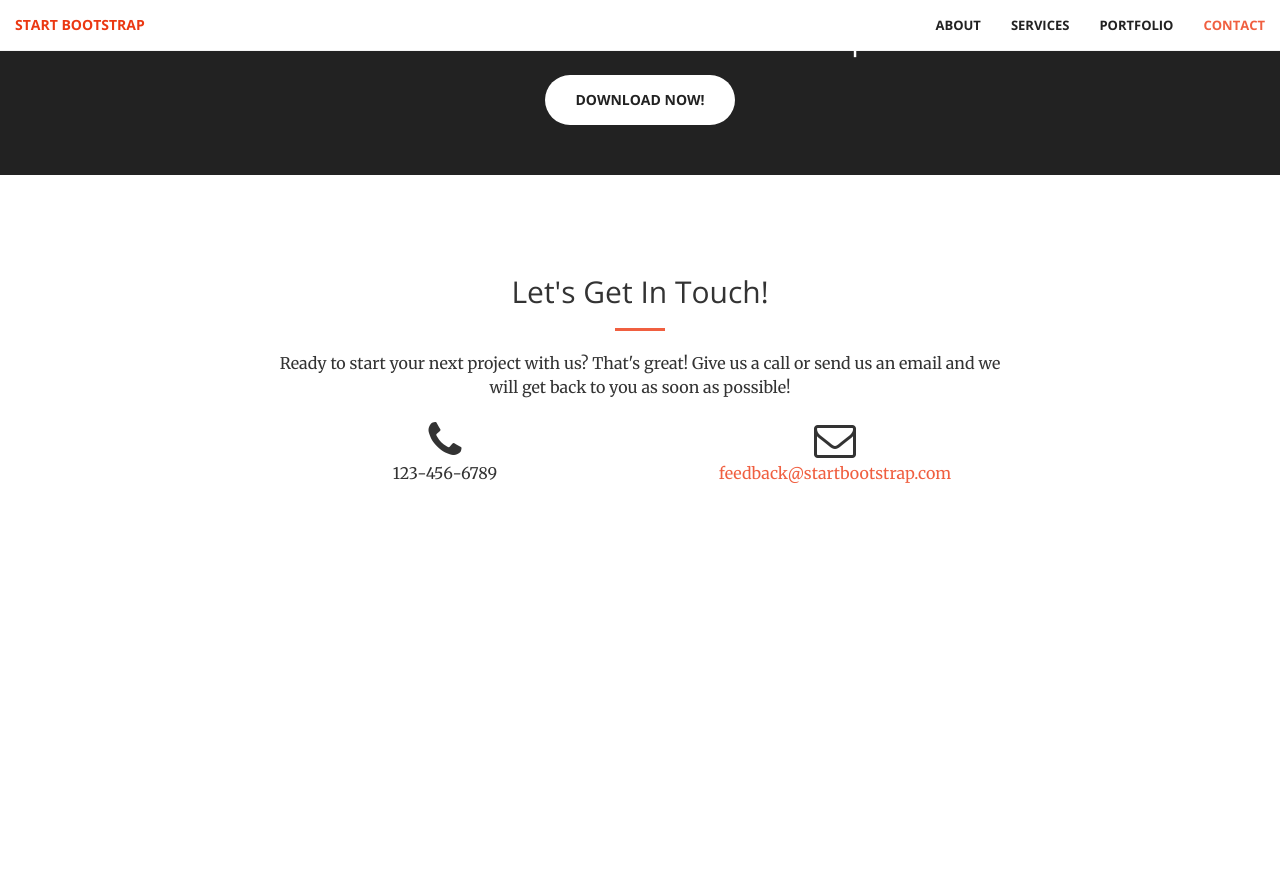
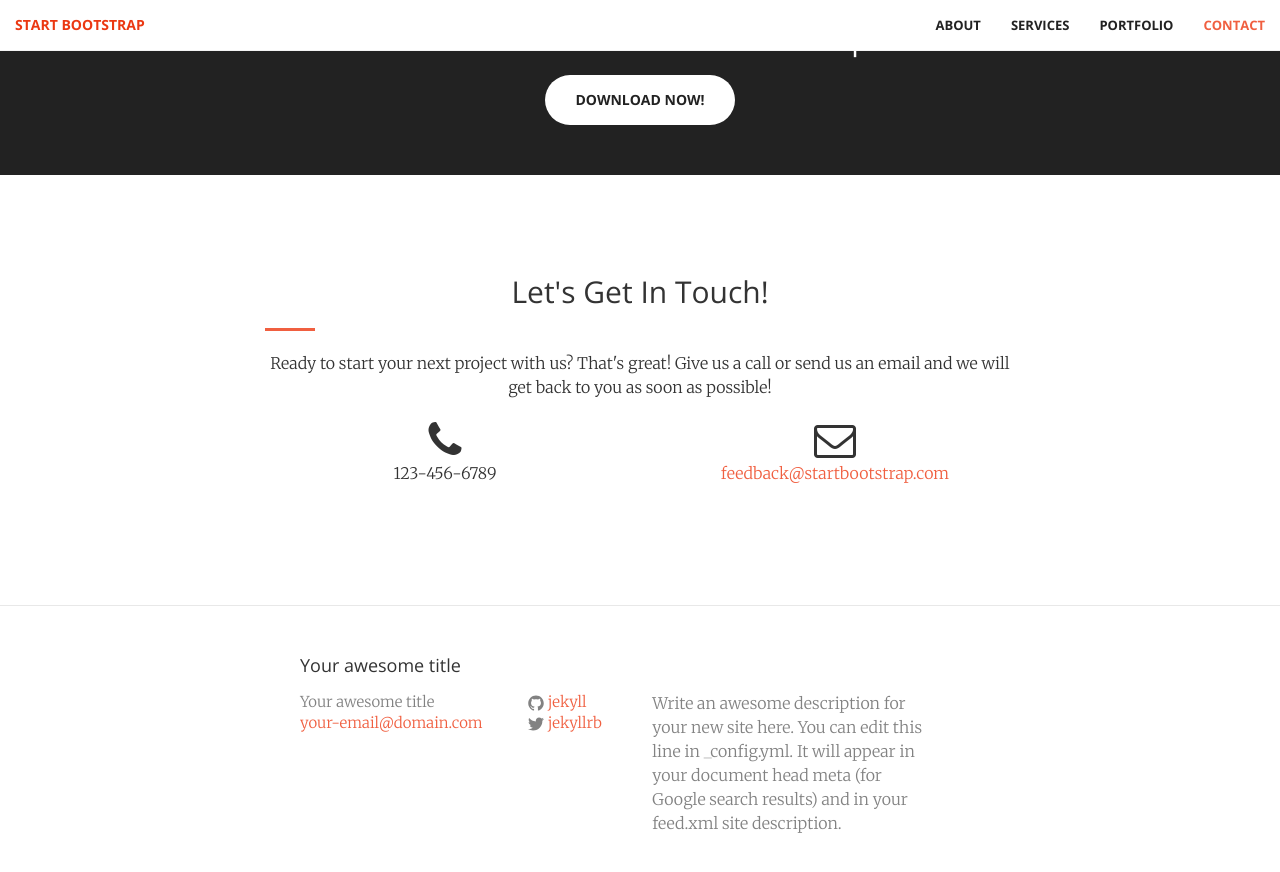
Before and after one commit to startuphouseoakland/startuphouseoakland.github.io, a Jekyll site: the page built from index.html, in a window 1280 px wide and 900 px high, scrolled down 2262 px. Shown: the top 872 px of the window. Built offline with Jekyll 4.4.1, drawn with Linux system fonts in a browser that asks for light colours; before the commit the page ends 2867 px from its top, so only the background shows below that.

Commit message:
Use template and add google analytics

```diff
--- a/_includes/footer.html
+++ b/_includes/footer.html
@@ -52,4 +52,13 @@
 
   </div>
 
+  <script>
+   (function(i,s,o,g,r,a,m){i['GoogleAnalyticsObject']=r;i[r]=i[r]||function(){
+   (i[r].q=i[r].q||[]).push(arguments)},i[r].l=1*new Date();a=s.createElement(o),
+   m=s.getElementsByTagName(o)[0];a.async=1;a.src=g;m.parentNode.insertBefore(a,m)
+   })(window,document,'script','//www.google-analytics.com/analytics.js','ga');
+   ga('create', 'UA-64196105-1', 'auto');
+   ga('send', 'pageview');
+  </script>
+
 </footer>
--- a/_includes/head.html
+++ b/_includes/head.html
@@ -9,4 +9,26 @@
   <link rel="stylesheet" href="{{ "/css/main.css" | prepend: site.baseurl }}">
   <link rel="canonical" href="{{ page.url | replace:'index.html','' | prepend: site.baseurl | prepend: site.url }}">
   <link rel="alternate" type="application/rss+xml" title="{{ site.title }}" href="{{ "/feed.xml" | prepend: site.baseurl | prepend: site.url }}" />
+  <!-- Bootstrap Core CSS -->
+  <link rel="stylesheet" href="css/bootstrap.min.css" type="text/css">
+
+  <!-- Custom Fonts -->
+  <link href='http://fonts.googleapis.com/css?family=Open+Sans:300italic,400italic,600italic,700italic,800italic,400,300,600,700,800' rel='stylesheet' type='text/css'>
+  <link href='http://fonts.googleapis.com/css?family=Merriweather:400,300,300italic,400italic,700,700italic,900,900italic' rel='stylesheet' type='text/css'>
+  <link rel="stylesheet" href="font-awesome/css/font-awesome.min.css" type="text/css">
+
+  <!-- Plugin CSS -->
+  <link rel="stylesheet" href="css/animate.min.css" type="text/css">
+
+  <!-- Custom CSS -->
+  <link rel="stylesheet" href="css/creative.css" type="text/css">
+
+  <!-- HTML5 Shim and Respond.js IE8 support of HTML5 elements and media queries -->
+  <!-- WARNING: Respond.js doesn't work if you view the page via file:// -->
+  <!--[if lt IE 9]>
+      <script src="https://oss.maxcdn.com/libs/html5shiv/3.7.0/html5shiv.js"></script>
+      <script src="https://oss.maxcdn.com/libs/respond.js/1.4.2/respond.min.js"></script>
+  <![endif]-->
+
+
 </head>
--- a/_layouts/default.html
+++ b/_layouts/default.html
@@ -1,20 +1,12 @@
 <!DOCTYPE html>
-<html>
+<html lang="en">
 
   {% include head.html %}
 
-  <body>
-
-    {% include header.html %}
-
-    <div class="page-content">
-      <div class="wrapper">
-        {{ content }}
-      </div>
-    </div>
+  <body id="page-top">
+    {{ content }}
 
     {% include footer.html %}
-
   </body>
 
 </html>
--- a/index.html
+++ b/index.html
@@ -1,40 +1,6 @@
-<!DOCTYPE html>
-<html lang="en">
-
-<head>
-
-    <meta charset="utf-8">
-    <meta http-equiv="X-UA-Compatible" content="IE=edge">
-    <meta name="viewport" content="width=device-width, initial-scale=1">
-    <meta name="description" content="">
-    <meta name="author" content="">
-
-    <title>Creative - Start Bootstrap Theme</title>
-
-    <!-- Bootstrap Core CSS -->
-    <link rel="stylesheet" href="css/bootstrap.min.css" type="text/css">
-
-    <!-- Custom Fonts -->
-    <link href='http://fonts.googleapis.com/css?family=Open+Sans:300italic,400italic,600italic,700italic,800italic,400,300,600,700,800' rel='stylesheet' type='text/css'>
-    <link href='http://fonts.googleapis.com/css?family=Merriweather:400,300,300italic,400italic,700,700italic,900,900italic' rel='stylesheet' type='text/css'>
-    <link rel="stylesheet" href="font-awesome/css/font-awesome.min.css" type="text/css">
-
-    <!-- Plugin CSS -->
-    <link rel="stylesheet" href="css/animate.min.css" type="text/css">
-
-    <!-- Custom CSS -->
-    <link rel="stylesheet" href="css/creative.css" type="text/css">
-
-    <!-- HTML5 Shim and Respond.js IE8 support of HTML5 elements and media queries -->
-    <!-- WARNING: Respond.js doesn't work if you view the page via file:// -->
-    <!--[if lt IE 9]>
-        <script src="https://oss.maxcdn.com/libs/html5shiv/3.7.0/html5shiv.js"></script>
-        <script src="https://oss.maxcdn.com/libs/respond.js/1.4.2/respond.min.js"></script>
-    <![endif]-->
-
-</head>
-
-<body id="page-top">
+---
+layout: default
+---
 
 <nav id="mainNav" class="navbar navbar-default navbar-fixed-top">
     <div class="container-fluid">
@@ -277,7 +243,3 @@
 
 <!-- Custom Theme JavaScript -->
 <script src="js/creative.js"></script>
-
-</body>
-
-</html>
```
Lines whose indentation alone changed are shown as unchanged.
